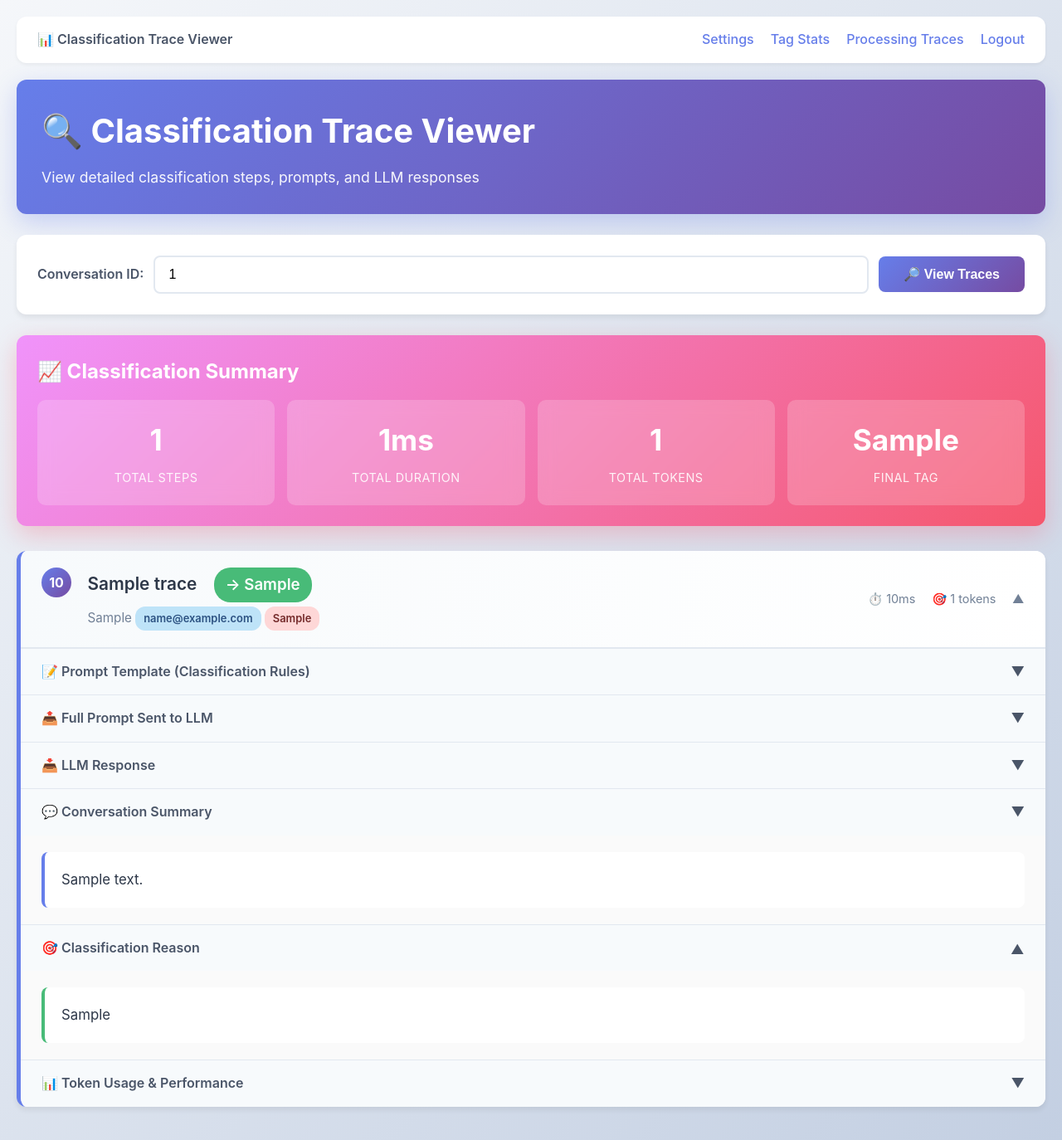
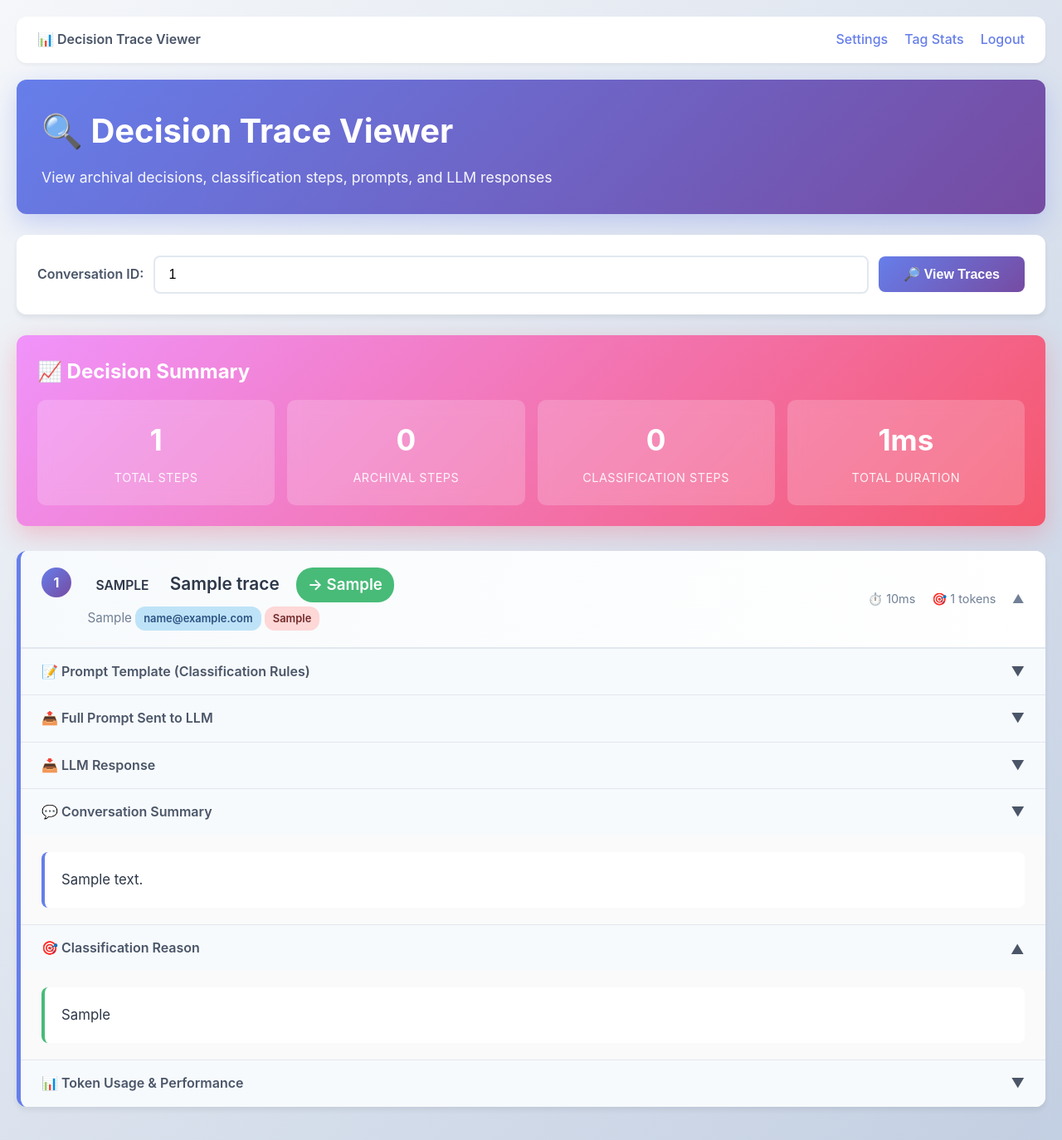
Before and after one commit to pranavmodi/emailtag, a Python web app: template app/templates/classification_trace_viewer.html in a window 1280 px wide. Shown: the whole page at 83% size. Run offline with Jinja, Linux system fonts and the light colour scheme; the template is opened without the code that fills it: most values are stand-ins (such as "Sample title", 1, 10 or a date in 2020).

Commit message:
Refactor trace viewer API to support archival and classification traces. Enhance UI to display both trace types with improved logging and data handling. Update HTML template for better user experience, including distinct styling for archival traces and detailed sections for input, output, and error data. This update aims to provide clearer insights into decision-making processes and streamline the trace viewing experience.

```diff
--- a/app/templates/classification_trace_viewer.html
+++ b/app/templates/classification_trace_viewer.html
@@ -150,9 +150,33 @@
             transition: all 0.3s;
         }
 
+        .trace-card.archival {
+            border-left-color: #f59e0b;
+        }
+
         .trace-card:hover {
             box-shadow: 0 8px 15px rgba(0,0,0,0.1);
             transform: translateX(2px);
+        }
+
+        .trace-type-badge {
+            display: inline-block;
+            padding: 3px 10px;
+            border-radius: 12px;
+            font-size: 0.75em;
+            font-weight: 600;
+            text-transform: uppercase;
+            margin-right: 10px;
+        }
+
+        .trace-type-badge.archival {
+            background-color: #fef3c7;
+            color: #92400e;
+        }
+
+        .trace-type-badge.classification {
+            background-color: #ddd6fe;
+            color: #5b21b6;
         }
 
         .trace-header {
@@ -359,19 +383,18 @@
     <div class="container">
         <!-- User Bar -->
         <div class="user-bar">
-            <div class="user-info">📊 Classification Trace Viewer</div>
+            <div class="user-info">📊 Decision Trace Viewer</div>
             <div class="nav-links">
                 <a href="/settings">Settings</a>
                 <a href="/tag-stats">Tag Stats</a>
-                <a href="/traces">Processing Traces</a>
                 <a href="/logout">Logout</a>
             </div>
         </div>
 
         <!-- Header -->
         <div class="header">
-            <h1>🔍 Classification Trace Viewer</h1>
-            <p>View detailed classification steps, prompts, and LLM responses</p>
+            <h1>🔍 Decision Trace Viewer</h1>
+            <p>View archival decisions, classification steps, prompts, and LLM responses</p>
         </div>
 
         <!-- Search Section -->
@@ -393,23 +416,23 @@
         {% if conversation_id and traces %}
         <!-- Summary -->
         <div class="summary">
-            <h2>📈 Classification Summary</h2>
+            <h2>📈 Decision Summary</h2>
             <div class="summary-grid">
                 <div class="summary-item">
                     <span class="summary-number">{{ total_traces }}</span>
                     <span class="summary-label">Total Steps</span>
                 </div>
                 <div class="summary-item">
+                    <span class="summary-number">{{ archival_traces_count | default(0) }}</span>
+                    <span class="summary-label">Archival Steps</span>
+                </div>
+                <div class="summary-item">
+                    <span class="summary-number">{{ classification_traces_count | default(0) }}</span>
+                    <span class="summary-label">Classification Steps</span>
+                </div>
+                <div class="summary-item">
                     <span class="summary-number">{{ total_duration }}ms</span>
                     <span class="summary-label">Total Duration</span>
-                </div>
-                <div class="summary-item">
-                    <span class="summary-number">{{ total_tokens }}</span>
-                    <span class="summary-label">Total Tokens</span>
-                </div>
-                <div class="summary-item">
-                    <span class="summary-number">{{ traces[-1].chosen_option if traces else 'N/A' }}</span>
-                    <span class="summary-label">Final Tag</span>
                 </div>
             </div>
         </div>
@@ -417,29 +440,34 @@
         <!-- Traces -->
         <div class="traces-section">
             {% for trace in traces %}
-            <div class="trace-card">
+            <div class="trace-card {{ trace.trace_type }}">
                 <div class="trace-header" onclick="toggleTrace({{ loop.index0 }})">
                     <div class="trace-header-left">
-                        <span class="trace-step-number">{{ trace.step_order + 1 }}</span>
+                        <span class="trace-step-number">{{ loop.index }}</span>
                         <div style="display: inline-block; vertical-align: top;">
                             <div class="trace-title">
+                                <span class="trace-type-badge {{ trace.trace_type }}">{{ trace.trace_type }}</span>
                                 {{ trace.step_name }}
                                 <span class="trace-result">→ {{ trace.chosen_option }}</span>
                             </div>
                             <div class="trace-subtitle">
-                                {% if trace.classification_path %}{{ trace.classification_path }}{% else %}Root Level{% endif %}
+                                {% if trace.classification_path %}{{ trace.classification_path }}{% elif trace.trace_type == 'archival' %}Archival Decision{% else %}Root Level{% endif %}
                                 <span class="badge badge-format">{{ trace.email_format }}</span>
+                                {% if trace.llm_model and trace.llm_model != 'archival_check' %}
                                 <span class="badge badge-model">{{ trace.llm_model }}</span>
+                                {% endif %}
                             </div>
                         </div>
                     </div>
                     <div class="trace-meta">
                         <div class="trace-meta-item">
-                            ⏱️ {{ trace.duration_ms }}ms
+                            ⏱️ {{ trace.duration_ms if trace.duration_ms else 0 }}ms
                         </div>
+                        {% if trace.total_tokens %}
                         <div class="trace-meta-item">
                             🎯 {{ trace.total_tokens }} tokens
                         </div>
+                        {% endif %}
                         <div class="trace-meta-item">
                             <span class="toggle-icon">▼</span>
                         </div>
@@ -447,7 +475,50 @@
                 </div>
 
                 <div class="trace-body" id="trace-{{ loop.index0 }}">
-                    <!-- Prompt Template Section -->
+                    {% if trace.trace_type == 'archival' %}
+                    <!-- Archival Input Data Section -->
+                    <div class="trace-section">
+                        <div class="section-header active" onclick="toggleSection('input-{{ loop.index0 }}')">
+                            <span>📥 Input Data</span>
+                            <span class="toggle-icon">▼</span>
+                        </div>
+                        <div class="section-content active" id="input-{{ loop.index0 }}">
+                            <div class="code-block">
+                                <pre>{{ trace.input_data | tojson(indent=2) if trace.input_data else 'No input data' }}</pre>
+                            </div>
+                        </div>
+                    </div>
+
+                    <!-- Archival Output Data Section -->
+                    <div class="trace-section">
+                        <div class="section-header active" onclick="toggleSection('output-{{ loop.index0 }}')">
+                            <span>📤 Output Data / Decision</span>
+                            <span class="toggle-icon">▼</span>
+                        </div>
+                        <div class="section-content active" id="output-{{ loop.index0 }}">
+                            <div class="code-block">
+                                <pre>{{ trace.output_data | tojson(indent=2) if trace.output_data else 'No output data' }}</pre>
+                            </div>
+                        </div>
+                    </div>
+
+                    {% if trace.error_data %}
+                    <!-- Archival Error Data Section -->
+                    <div class="trace-section">
+                        <div class="section-header" onclick="toggleSection('error-{{ loop.index0 }}')">
+                            <span>❌ Error Data</span>
+                            <span class="toggle-icon">▼</span>
+                        </div>
+                        <div class="section-content" id="error-{{ loop.index0 }}">
+                            <div class="code-block" style="background-color: #7f1d1d;">
+                                <pre>{{ trace.error_data | tojson(indent=2) }}</pre>
+                            </div>
+                        </div>
+                    </div>
+                    {% endif %}
+
+                    {% else %}
+                    <!-- Classification: Prompt Template Section -->
                     <div class="trace-section">
                         <div class="section-header" onclick="toggleSection('prompt-{{ loop.index0 }}')">
                             <span>📝 Prompt Template (Classification Rules)</span>
@@ -460,7 +531,7 @@
                         </div>
                     </div>
 
-                    <!-- Full Prompt Section -->
+                    <!-- Classification: Full Prompt Section -->
                     <div class="trace-section">
                         <div class="section-header" onclick="toggleSection('full-prompt-{{ loop.index0 }}')">
                             <span>📤 Full Prompt Sent to LLM</span>
@@ -473,7 +544,7 @@
                         </div>
                     </div>
 
-                    <!-- LLM Response Section -->
+                    <!-- Classification: LLM Response Section -->
                     <div class="trace-section">
                         <div class="section-header" onclick="toggleSection('response-{{ loop.index0 }}')">
                             <span>📥 LLM Response</span>
@@ -485,6 +556,7 @@
                             </div>
                         </div>
                     </div>
+                    {% endif %}
 
                     <!-- Conversation Summary Section -->
                     {% if trace.conversation_summary %}
```
Also changed, not shown: app/api/v1/endpoints/trace_viewer_api.py (+63 -8 lines), app/services/openai_service.py (+10 -5 lines).
